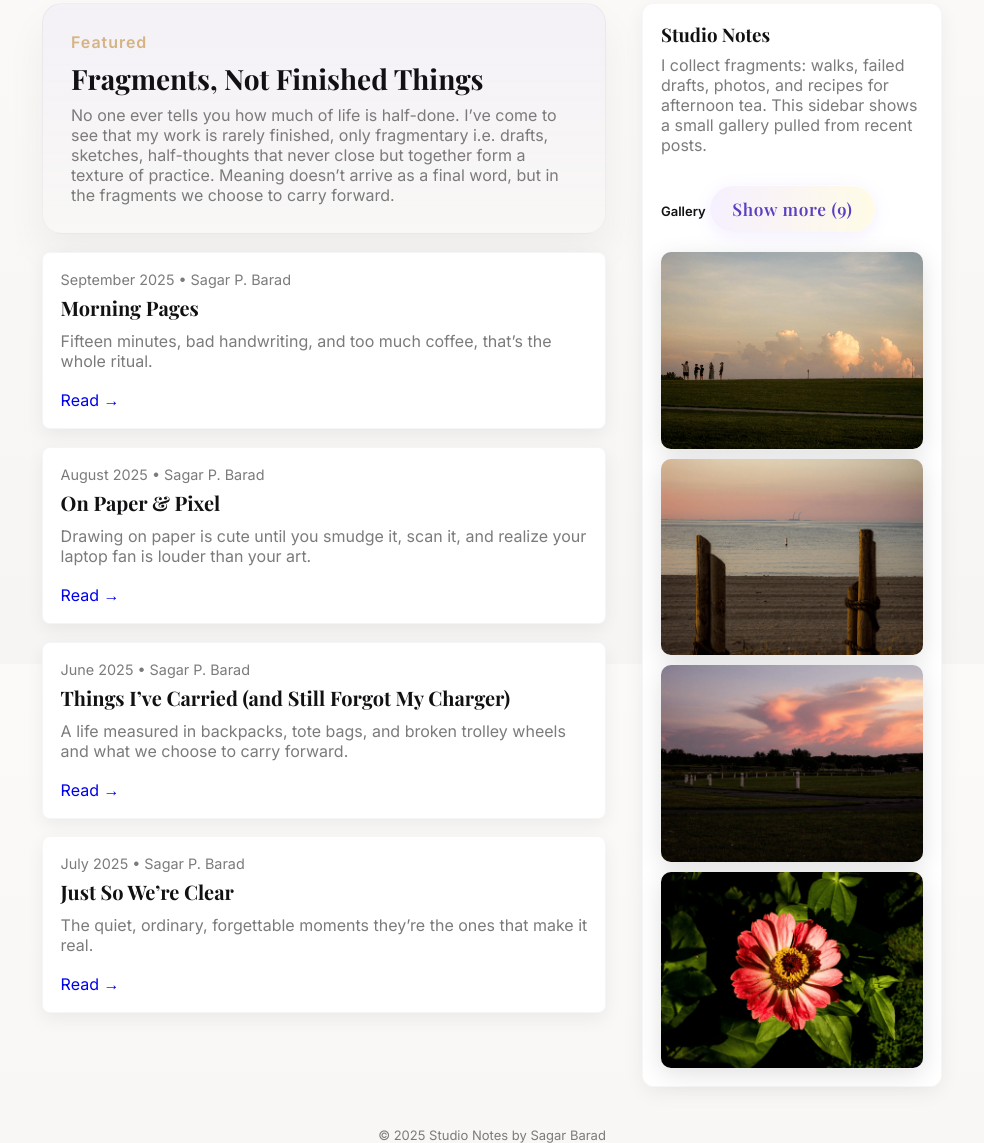
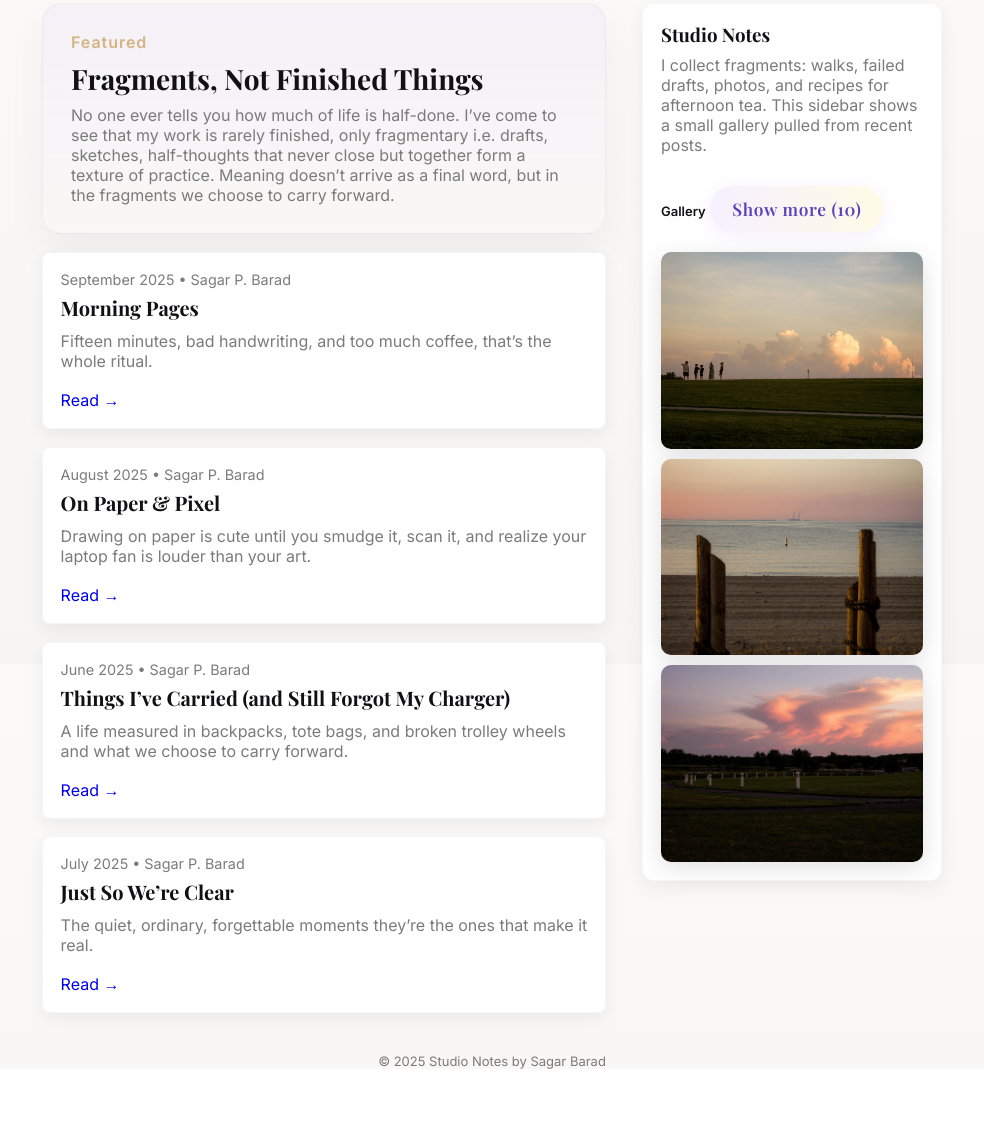
Before and after one commit to Astraflaneur/studio.notes, a plain HTML site: page index.html in a window 1280 px wide. Shown: the part 136-1279 px from the top of the page, without its empty margins (148-1132 px from the left). After the commit the page ends 1205 px from the top, so only its background shows below. Drawn offline with nearby package versions, Linux system fonts and the light colour scheme.

Commit message:
fixed issues with gallary placement

```diff
--- a/index.html
+++ b/index.html
@@ -320,7 +320,7 @@
     });
 
     // ---- show more (top button) ----
-    const initialCount = 4;  // show at first
+    const initialCount = 3;  // show at first
     const batchSize    = 6;  // reveal per click
 
     function updateMoreButton(){
--- a/scripts.js
+++ b/scripts.js
@@ -34,7 +34,7 @@
 
     <p>But pixels forgive.
     Ctrl+Z is the friend who always answers your calls.
-    And honestly, that’s why half my sketches survive —
+    And honestly, that’s why half my sketches survive
     because I can fix the mistake I swore was “intentional texture.”</p>
 
     <blockquote>Rule: keep the smudge. Delete the guilt.</blockquote>
```
